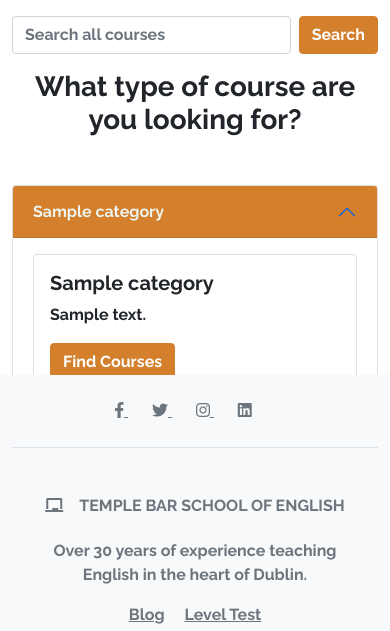
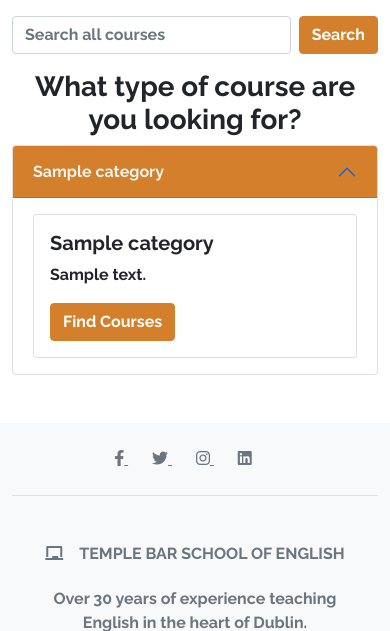
Before and after one commit to jameskelly33/Milestone-Project-4-LangSchool, a Django app: page /courses/ in a window 390 px wide. Shown: the part 478-1109 px from the top of the page. Run offline with Django 4.2, Linux system fonts and the light colour scheme; tables that the repository leaves empty hold one stand-in row (values such as "Sample post"); parts of the project's set-up code (start-up, migrations or seed data) failed here and were passed over; some libraries are stand-ins or nearby versions.

Commit message:
Fix bottom margin and HTML layout for mobile screens

```diff
--- a/courses/templates/courses/courses.html
+++ b/courses/templates/courses/courses.html
@@ -71,10 +71,10 @@
     </div>
   </div>
 </div>
-</div>
+
 
 <!-- Accordion for small screens only-->
-<div class="container d-xs-block d-sm-none">
+<div class="container d-xs-block d-sm-none mb-5">
   <div class="row">
     <div class="col">
       <div class="accordion" id="course_category_accordion">
```
